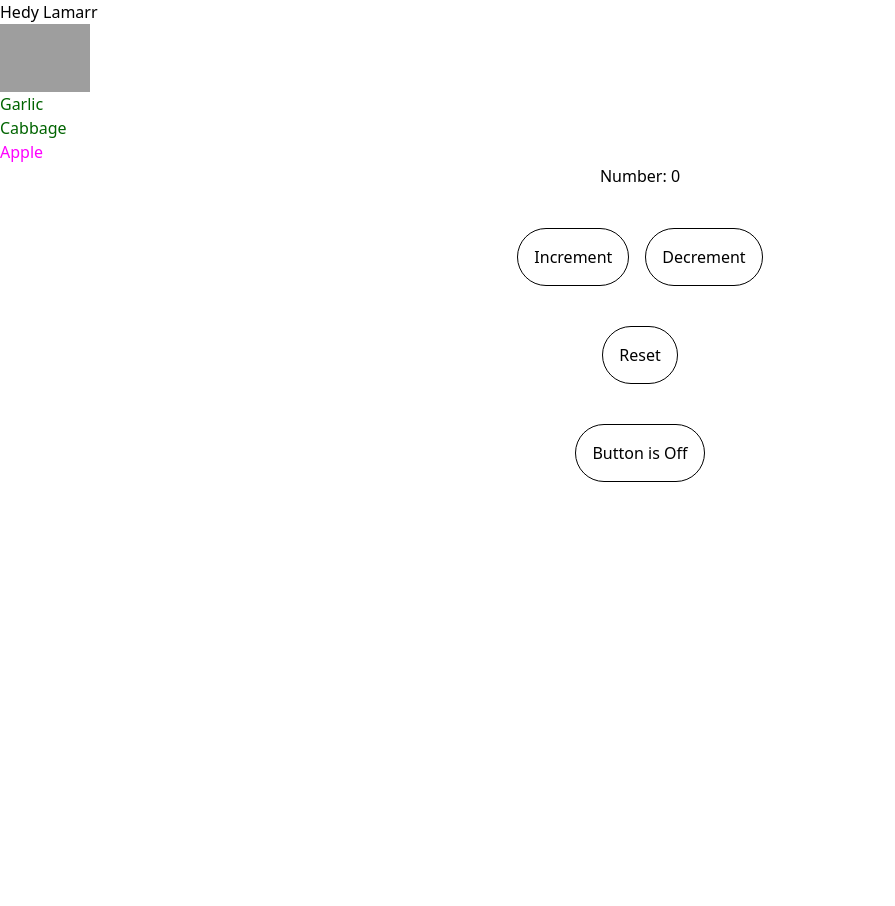
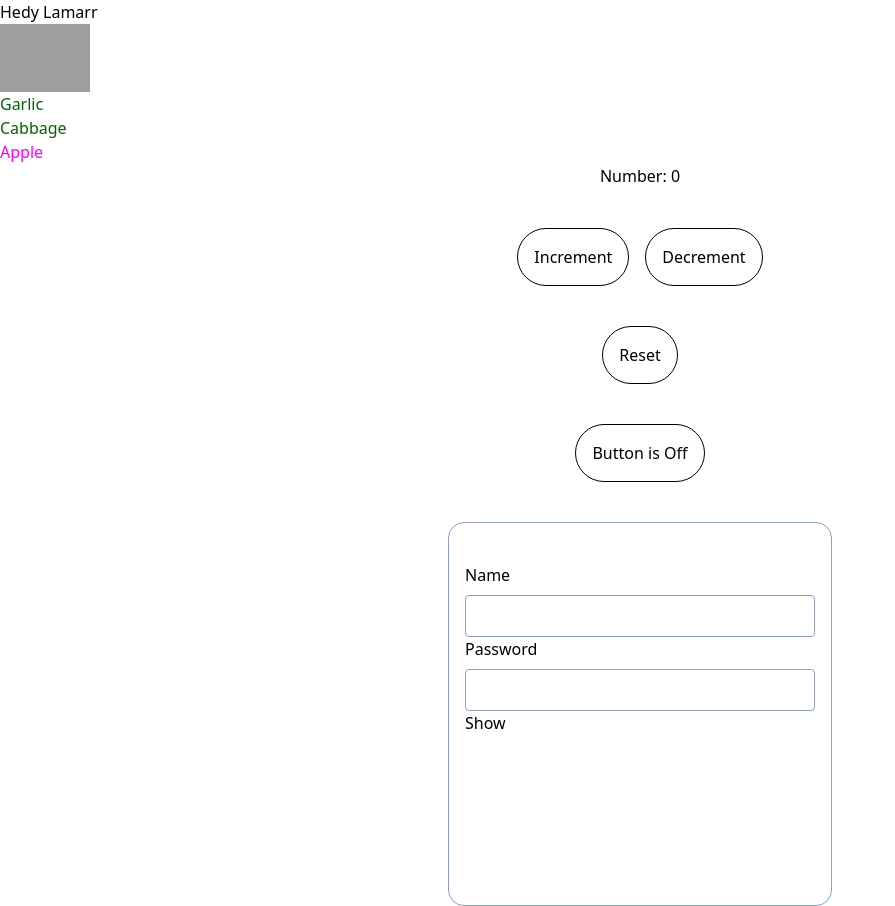
Before and after one commit to jahid01754/React, a Next.js app: page / in a window 1280 px wide. Shown: the whole page, without its empty margins (0-895 px from the left). Before the commit the page ends 800 px from the top, so only its background shows below. Built offline with nearby package versions, Linux system fonts and the light colour scheme; grey boxes are pictures that could not be loaded.

Commit message:
password visibility using use state

```diff
--- a/app/page.js
+++ b/app/page.js
@@ -2,6 +2,7 @@
 
 import Counter from "@/component/Lesson 1/counter";
 import ListOFItems from "@/component/Lesson 1/listOfItems";
+import PasswordField from "@/component/Lesson 1/passwordField";
 import StringConcatenation from "@/component/Lesson 1/stringConcatenation";
 import ToggleButton from "@/component/Lesson 1/toogleButton";
 
@@ -13,6 +14,7 @@ export default function Home() {
 
       <Counter/>
       <ToggleButton/>
+      <PasswordField/>
 
     </>
   );
--- /dev/null
+++ b/component/Lesson 1/passwordField.js
@@ -0,0 +1,44 @@
+"use client"
+import { useState } from "react";
+
+export default function PasswordField(){
+    const [name, setName] = useState("");
+    const [password, setPassword] = useState("");
+    const [showPassword, setShowPassword] = useState(false);
+
+    const handleChangeName = (e) => {
+        setName(e.target.value);
+    }
+
+    const handleChangePassword = (e) => {
+        setPassword(e.target.value);
+    }
+
+    const togglePasswordVisibility = () => {
+        setShowPassword((prev) => (!prev))
+    }
+    return(
+        <div className="flex justify-center items-center mt-10">
+            <div className="w-96 h-96 border border-slate-400  flex flex-col px-4 py-10 rounded-2xl ">
+                <label htmlFor="name" className="mb-2 ">Name</label>
+                <input
+                    type="text"
+                    id="name"
+                    value={name}
+                    onChange={handleChangeName}
+                    className="border border-slate-400 px-3 py-2 rounded"
+                ></input>
+                <label htmlFor="password" className="mb-2 ">Password</label>
+                <input
+                    type={showPassword ? "text" : "password"}
+                    id="password"
+                    value={password}
+                    onChange={handleChangePassword}
+                    className="border border-slate-400 px-3 py-2 rounded"
+                ></input>
+
+                <buttton type ="button" onClick = {togglePasswordVisibility} className="">{showPassword ? "Hide": "Show"}</buttton>
+            </div>
+        </div>
+    );
+}
```
